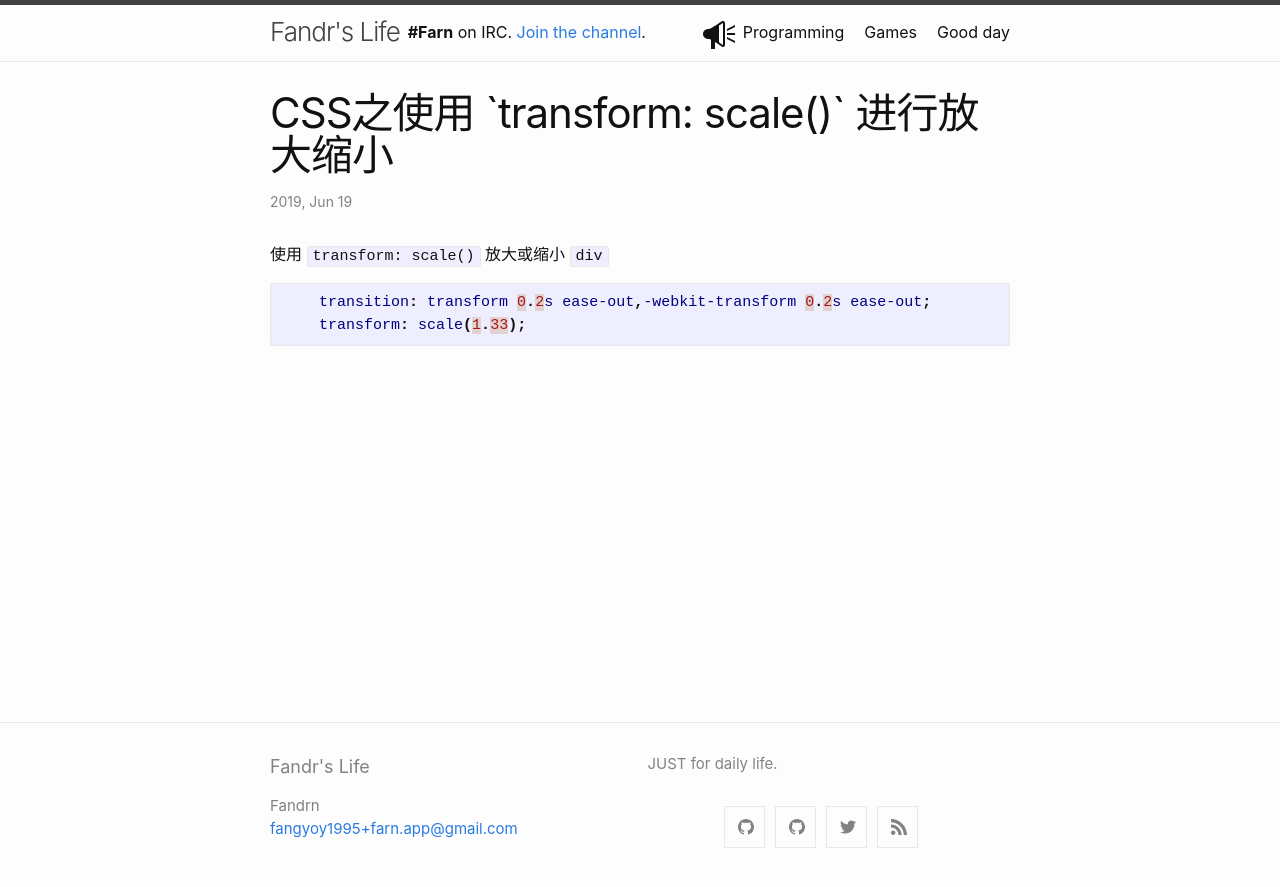
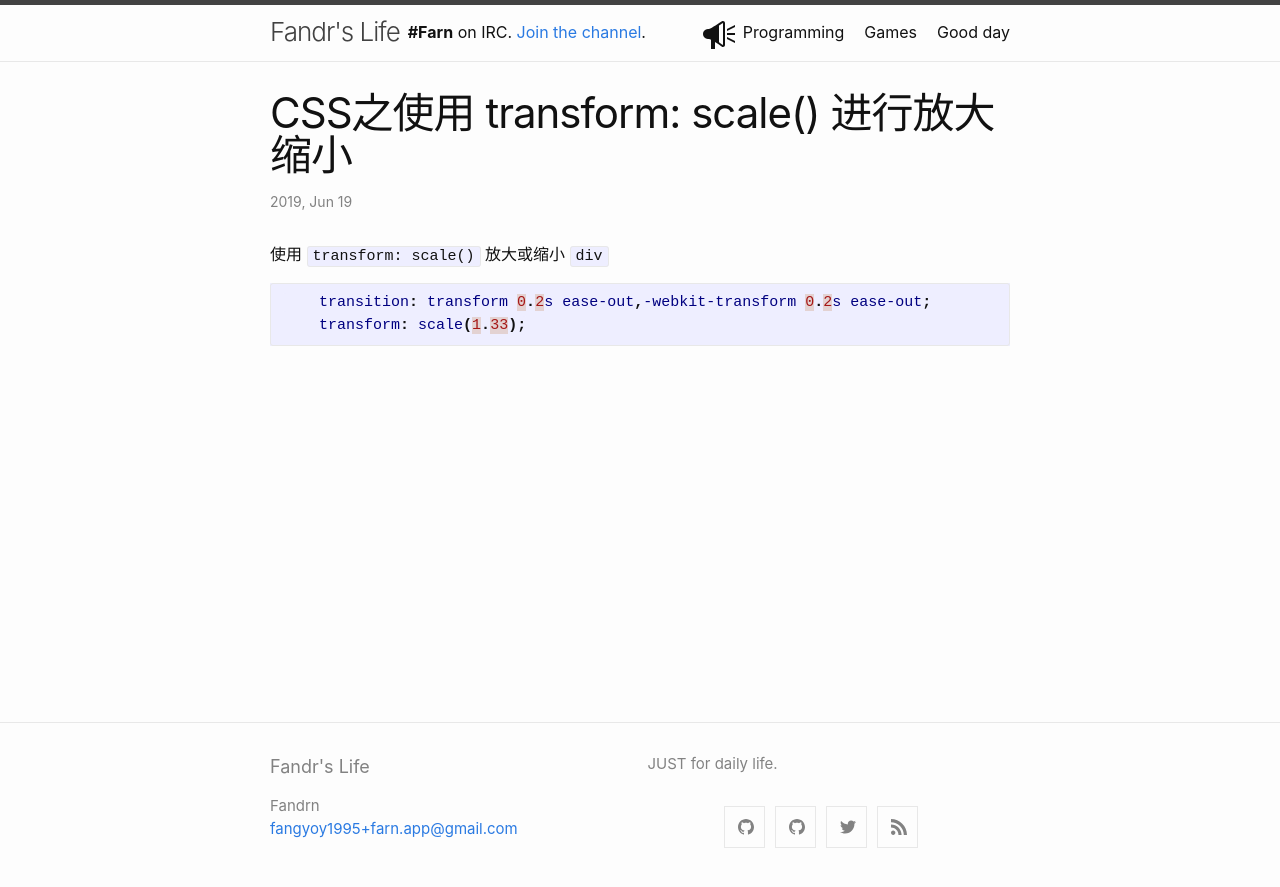
Before and after one commit to fandrn/fandrn.github.io, a Jekyll site: the page built from _posts/2019-06-19-ScaleDiv.md, in a window 1280 px wide. Shown: the top 887 px of the page. Built offline with Jekyll 4.4.1, drawn with Linux system fonts in a browser that asks for light colours.

Commit message:
Update 2019-06-19-ScaleDiv.md

```diff
--- a/_posts/2019-06-19-ScaleDiv.md
+++ b/_posts/2019-06-19-ScaleDiv.md
@@ -1,5 +1,5 @@
 ---
-title: "CSS之使用 `transform: scale()` 进行放大缩小"
+title: "CSS之使用 transform: scale() 进行放大缩小"
 layout: post
 date: 2019-06-19
 categories: css
```
